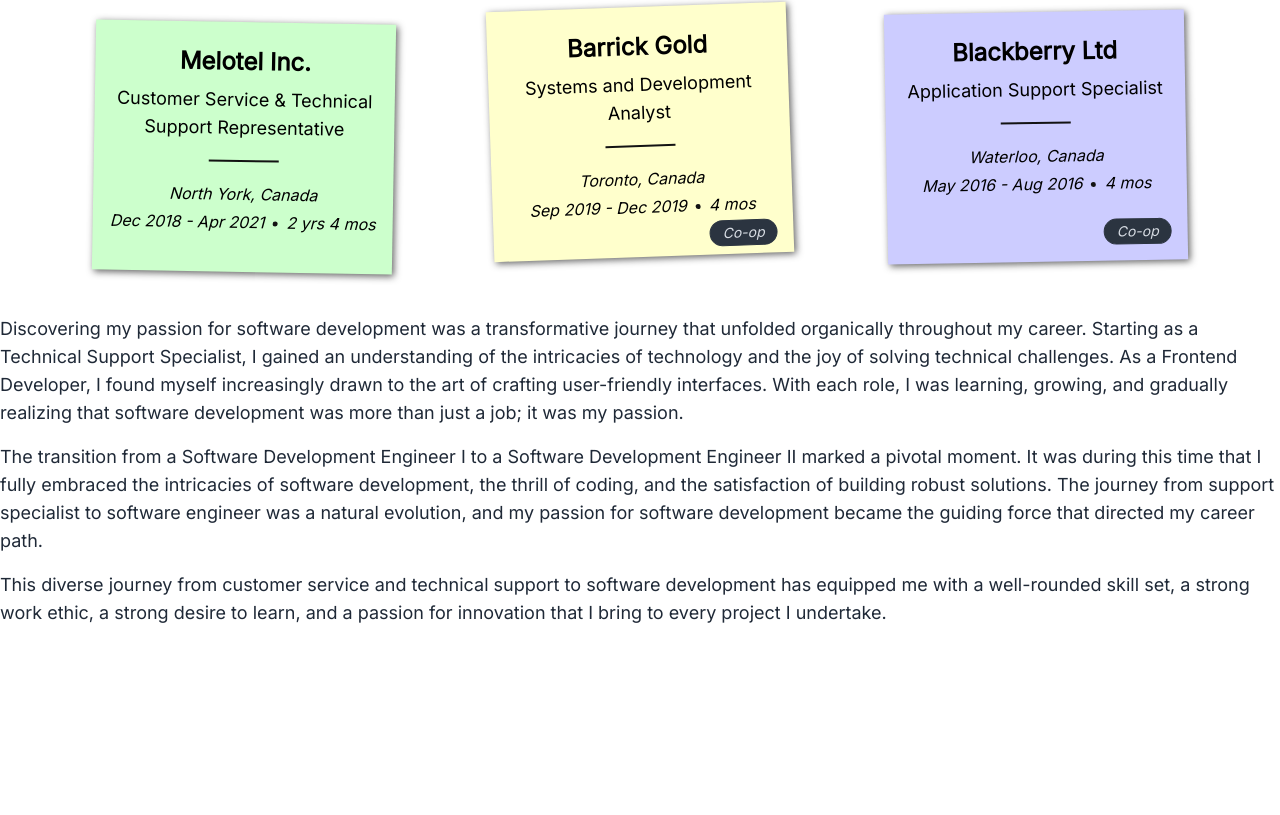
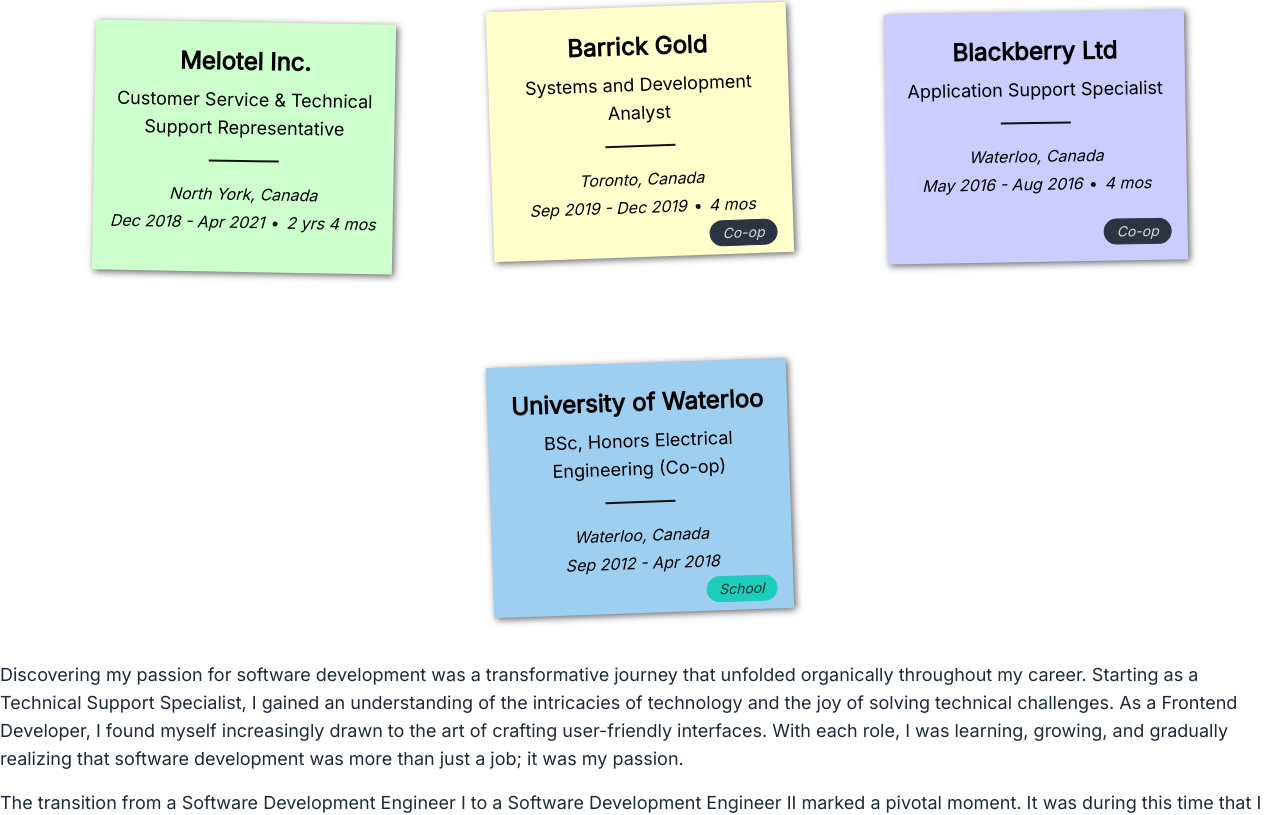
Before and after one commit to elvinlkw/elvinlkw.github.io, a React (Create React App) app: page / in a window 1280 px wide. Shown: the part 1281-2096 px from the top of the page. Before the commit the page ends 1988 px from the top, so only its background shows below. Built offline with nearby package versions, Linux system fonts and the light colour scheme.

Commit message:
added Education card

```diff
--- a/src/containers/experience/ExperienceCard.js
+++ b/src/containers/experience/ExperienceCard.js
@@ -35,6 +35,23 @@ const ExperienceCard = () => {
           </div>
         </StyledExperienceCard>
       ))}
+      <StyledExperienceCard>
+        <div className='experience-card-top-content'>
+          <h2 className='text-2xl'>University of Waterloo</h2>
+          <p className='text-lg text-role'>
+            BSc, Honors Electrical Engineering (Co-op)
+          </p>
+          <p className='italic text-center'>Waterloo, Canada</p>
+          <p className='italic py-1'>
+            {formatDate('09/09/2012')} - {formatDate('04/30/2018')}
+          </p>
+        </div>
+        <div className='experience-card-bottom-content'>
+          <div className='float-right badge badge-accent p-3 italic'>
+            School
+          </div>
+        </div>
+      </StyledExperienceCard>
     </StyledExperienceCardContainer>
   );
 };
--- a/src/containers/experience/index.js
+++ b/src/containers/experience/index.js
@@ -16,7 +16,7 @@ const Experience = () => {
   return (
     <StyledContainer id={navLinks[1].href} className='py-16'>
       <div className='container mx-auto'>
-        <h1 className='text-4xl'>Professional Experience</h1>
+        <h1 className='text-4xl'>Professional Experience & Education</h1>
         <ExperienceCard />
         <Introduction />
       </div>
--- a/src/containers/experience/styles.js
+++ b/src/containers/experience/styles.js
@@ -65,6 +65,11 @@ export const StyledExperienceCardContainer = styled.ul`
     top: -10px;
   }
 
+  li:last-child {
+    background: #9ecef0;
+    color: #000;
+  }
+
   li:hover,
   li:focus {
     box-shadow: 5px 5px 7px rgba(0, 0, 0, 0.7);
```
